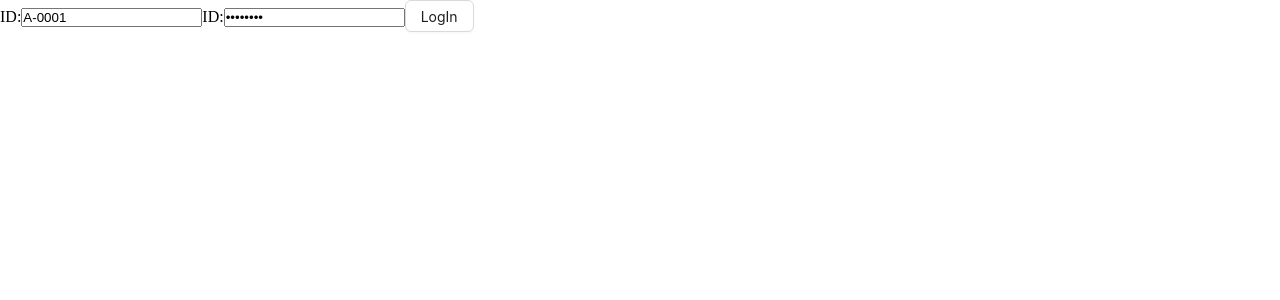
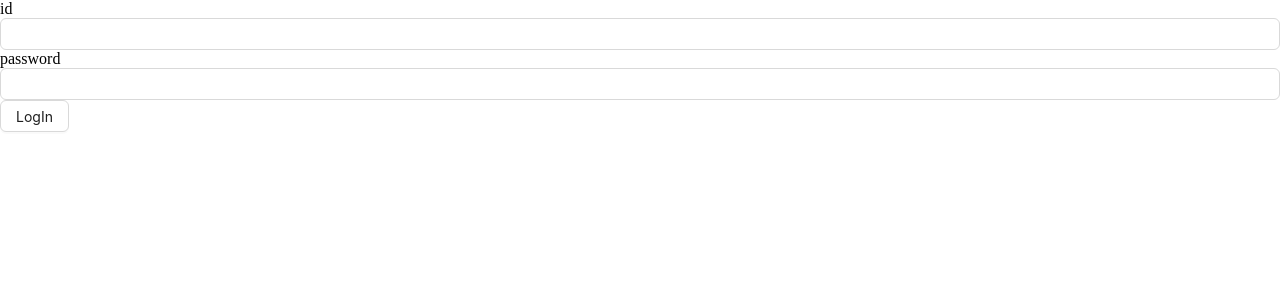
Before and after one commit to oliullah05/QuantumCampus-University-Management, a React (Vite) app: page /login in a window 1280 px wide. Shown: the top 300 px of the page. Built offline with nearby package versions, Linux system fonts and the light colour scheme.

Commit message:
Share Form Context Using FormProvider

```diff
--- /dev/null
+++ b/src/components/form/QCForm.tsx
@@ -0,0 +1,14 @@
+import { FormProvider, useForm } from 'react-hook-form';
+
+const QCForm = ({onSubmit,children}) => {
+const methods= useForm()
+
+
+    return (
+      <FormProvider {...methods}>  <form onSubmit={methods.handleSubmit(onSubmit)}>
+           {children}
+        </form></FormProvider>
+    );
+};
+
+export default QCForm;
--- /dev/null
+++ b/src/components/form/QCInput.tsx
@@ -0,0 +1,16 @@
+import { Input } from "antd";
+import { useFormContext } from "react-hook-form";
+
+const QCInput = ({type,name,label}) => {
+    const {register}=useFormContext()
+    return   <>
+
+    {label ? label:null}
+    <Input type={type} id={name} {...register(name)} />
+
+
+    </>
+
+};
+
+export default QCInput;
--- a/src/components/form/QuantumCampusForm.tsx
+++ /dev/null
@@ -1,15 +0,0 @@
-import React from 'react';
-import { useForm } from 'react-hook-form';
-
-const QuantumCampusForm = ({onSubmit,children}) => {
-const {handleSubmit}= useForm()
-
-
-    return (
-        <form onSubmit={handleSubmit(onSubmit)}>
-           {children}
-        </form>
-    );
-};
-
-export default QuantumCampusForm;
--- a/src/pages/LogIn.tsx
+++ b/src/pages/LogIn.tsx
@@ -1,12 +1,10 @@
 import { Button } from "antd";
-import { FieldValues, useForm } from "react-hook-form";
+import { FieldValues, useFormContext } from "react-hook-form";
 import { useNavigate } from "react-router-dom";
-import { toast } from 'sonner';
+import QCForm from "../components/form/QCForm";
 import { useLogInMutation } from "../redux/features/auth/authApi";
-import { TUser, setUser } from "../redux/features/auth/authSlice";
 import { useAppDispatch } from "../redux/hooks";
-import { verifyToken } from "../utils/verifyToken";
-import QuantumCampusForm from "../components/form/QuantumCampusForm";
+import QCInput from "../components/form/QCInput";
 const LogIn = () => {
     const [login] = useLogInMutation()
 const dispatch = useAppDispatch()
@@ -14,12 +12,15 @@ const navigate = useNavigate()
 
 
 
-    const { register, handleSubmit } = useForm({
-        defaultValues:{
-            userId:"A-0001",
-            password:"admin123"
-        }
-    })
+    // const { register, handleSubmit } = useForm({
+    //     defaultValues:{
+    //         userId:"A-0001",
+    //         password:"admin123"
+    //     }
+    // })
+
+// const {clearErrors} =useFormContext()
+
 
 
     const onSubmit =async (data:FieldValues) => {
@@ -52,13 +53,15 @@ const navigate = useNavigate()
 
 
     return (
-        <QuantumCampusForm onSubmit={onSubmit}>
-            <label htmlFor="id">ID:</label>
-            <input type="text" id="id" {...register("userId")} />
-            <label htmlFor="password">ID:</label>
-            <input type="password" id="password" {...register("password")} />
+        <QCForm onSubmit={onSubmit}>
+            {/* <label htmlFor="id">ID:</label> */}
+            <QCInput type="password" name="userId" label={"id"}></QCInput>
+
+            {/* <input type="text" id="id" {...register("userId")} /> */}
+            {/* <label htmlFor="password">ID:</label> */}
+         <QCInput type="password" name="password" label={"password"}></QCInput>
             <Button htmlType="submit">LogIn</Button>
-        </QuantumCampusForm>
+        </QCForm>
     );
 };
 
```
